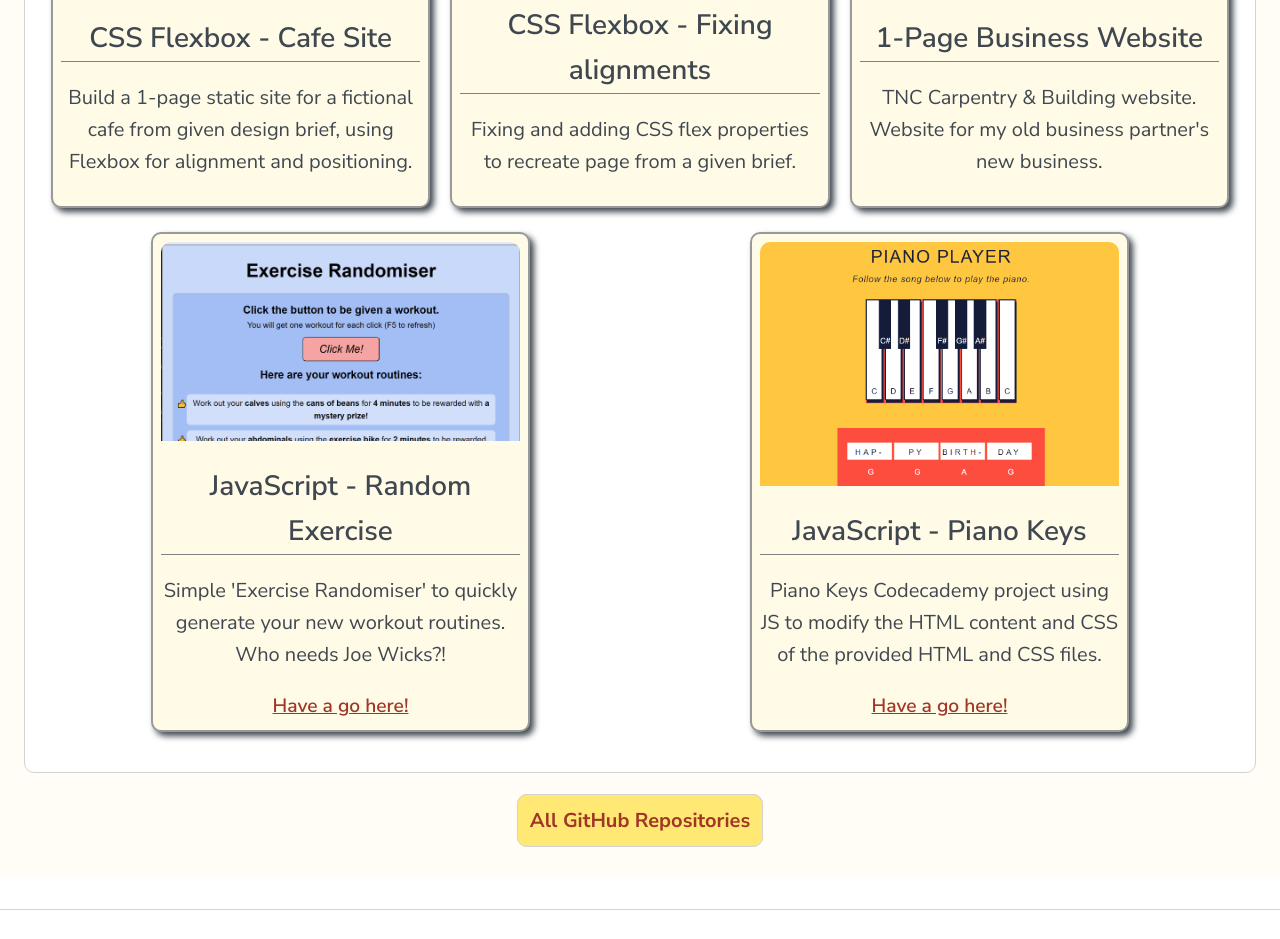
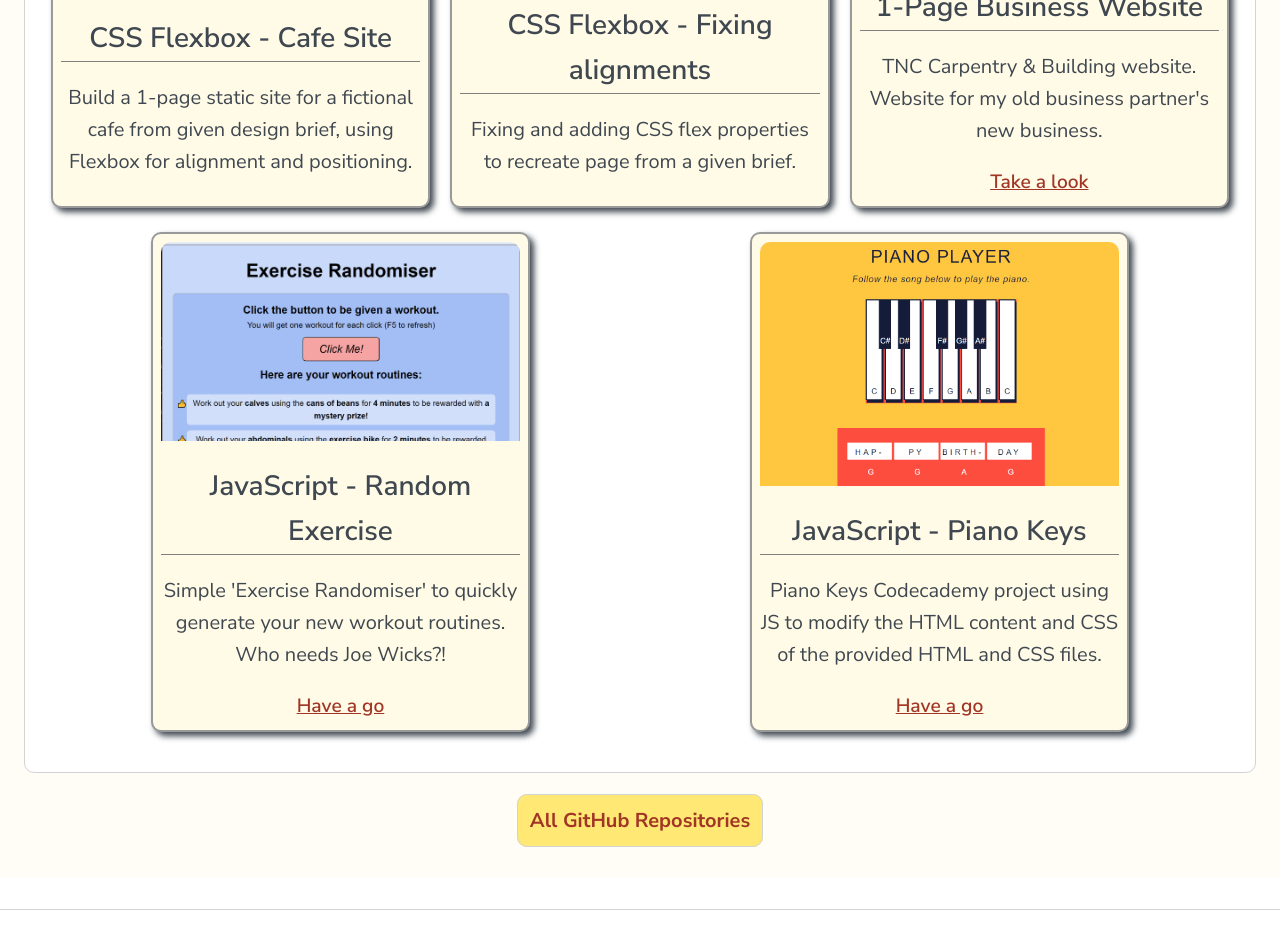
Before and after one commit to cheeseStack/portfolio-flexbox-grid, a plain HTML site: page index.html in a window 1280 px wide. Shown: the part 1370-2309 px from the top of the page. Drawn offline with Linux system fonts and the light colour scheme.

Commit message:
added link to TNC Carpentry site

```diff
--- a/index.html
+++ b/index.html
@@ -102,6 +102,7 @@
                         <div class="card-description center">
                             <p>TNC Carpentry & Building website. Website for my old business partner's new business.</p>
                         </div>
+                        <a class = "project-link" href="https://netbobdevpants.co.uk/" target="_blank">Take a look</a>
                     </div>
                     <!-- Project 4 -->
                     <div class="card">
@@ -113,7 +114,7 @@
                         </div>
                         <div class="card-description center">
                             <p>Simple 'Exercise Randomiser' to quickly generate your new workout routines. Who needs Joe Wicks?!</p>
-                            <a class = "project-link" href="./resources/projects/11_mixedMessages/" target="_blank">Have a go here!</a>
+                            <a class = "project-link" href="./resources/projects/11_mixedMessages/mixed.html" target="_blank">Have a go</a>
                         </div>
                     </div>
                     <!-- Project 5 -->
@@ -126,7 +127,7 @@
                         </div>
                         <div class="card-description center">
                             <p>Piano Keys Codecademy project using JS to modify the HTML content and CSS of the provided HTML and CSS files.</p>
-                            <a class = "project-link" href="./resources/projects/12_pianoKeys_events/index.html" target="_blank">Have a go here!</a>
+                            <a class = "project-link" href="./resources/projects/12_pianoKeys_events/index.html" target="_blank">Have a go</a>
                         </div>
                     </div>
                 </div>
```
